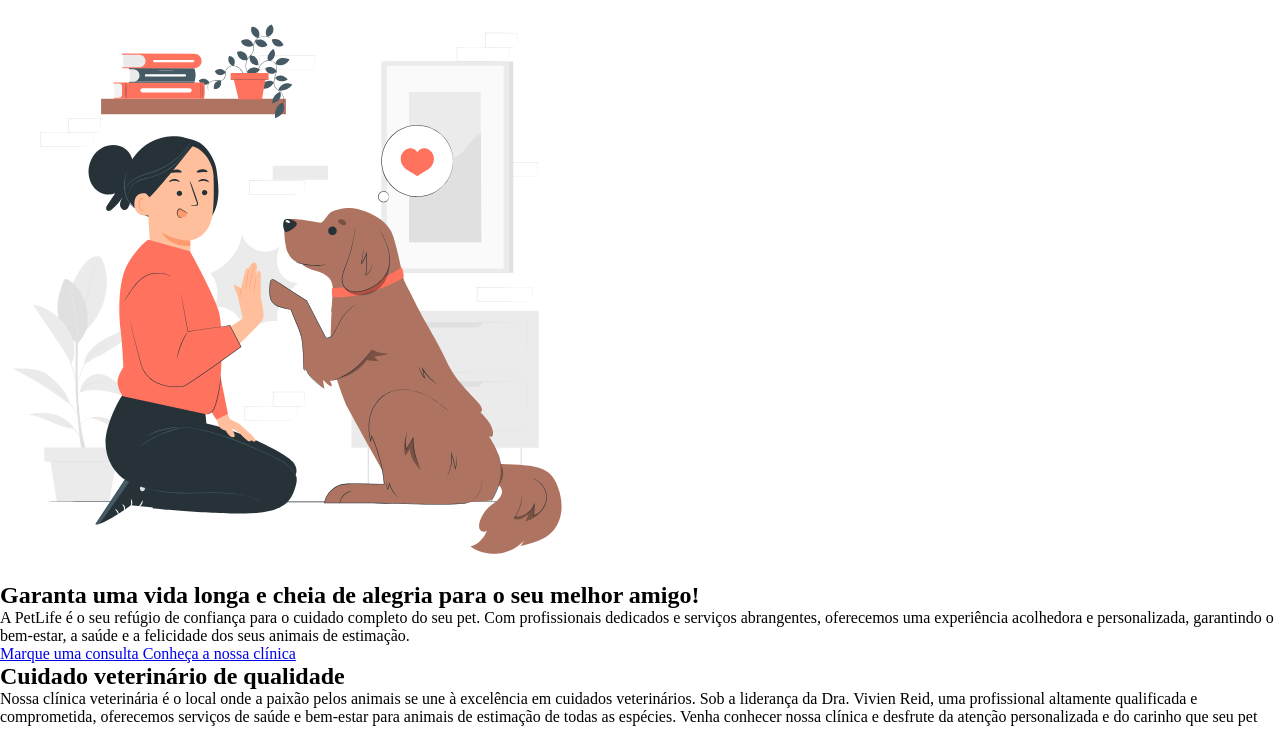
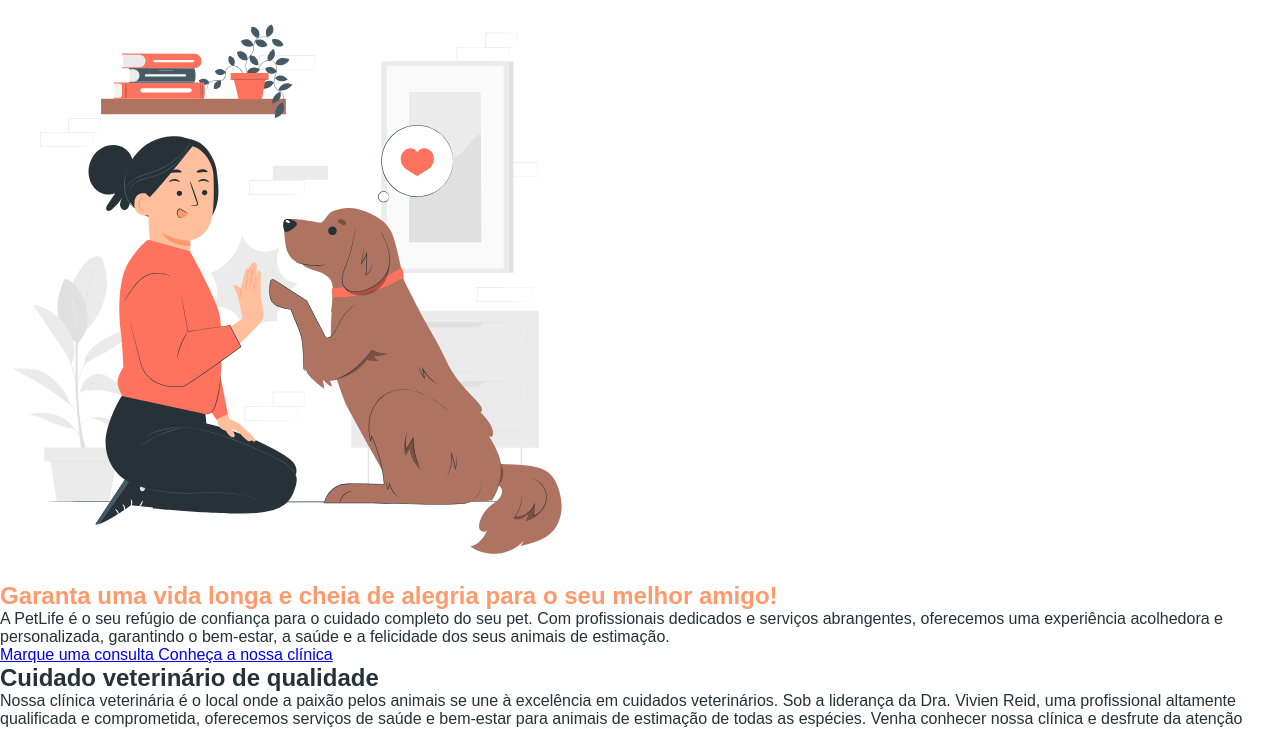
Before and after one commit to LannaBrendaGithub/PetLife-onebitcode, a plain HTML site: page index.html in a window 1280 px wide. Shown: the part 45-774 px from the top of the page. Drawn offline with Linux system fonts and the light colour scheme.

Commit message:
adicionando fonte e cor as letras

```diff
--- a/index.html
+++ b/index.html
@@ -5,6 +5,9 @@
         <meta name="description" content="Garanta uma vida longa e cheia de alegria para o seu melhor amigo!">
         <title> PetLife </title>
         <link rel="stylesheet" href="style.css">
+        <link rel="preconnect" href="https://fonts.googleapis.com">
+        <link rel="preconnect" href="https://fonts.gstatic.com" crossorigin>
+        <link href="https://fonts.googleapis.com/css2?family=Montserrat&display=swap" rel="stylesheet">
     </head>
 
     <body>
--- a/style.css
+++ b/style.css
@@ -1,8 +1,17 @@
 *{
+    box-sizing: border-box;
     margin: 0;
     padding: 0;
+    font-family: 'Monteserrat',sans-serif;
 }
 
+body{
+    color: #263138;
+}
+
+h1{
+    color: #ff9a6c;
+}
 
 header{
     background-color: #ff9a6c;
```
